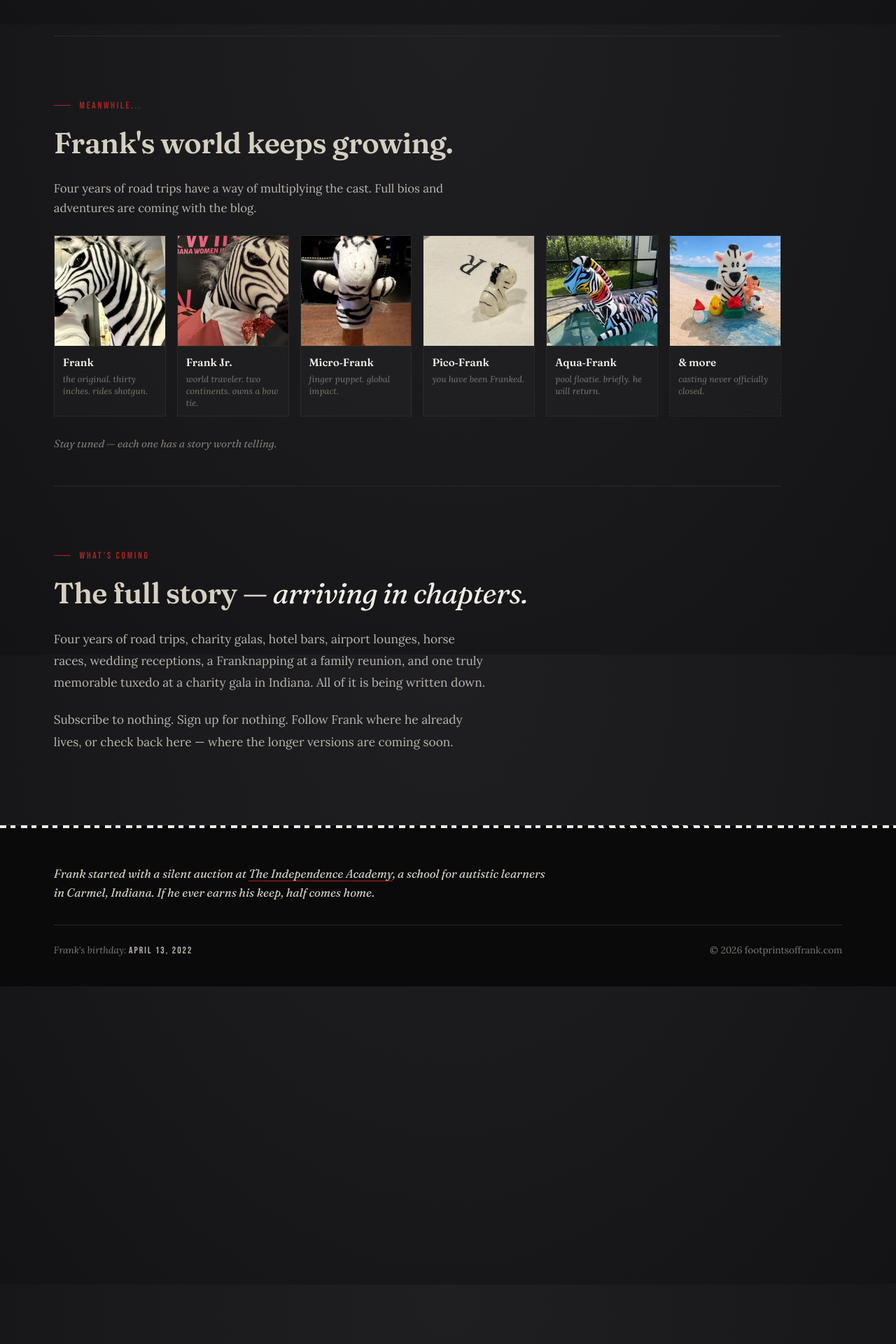
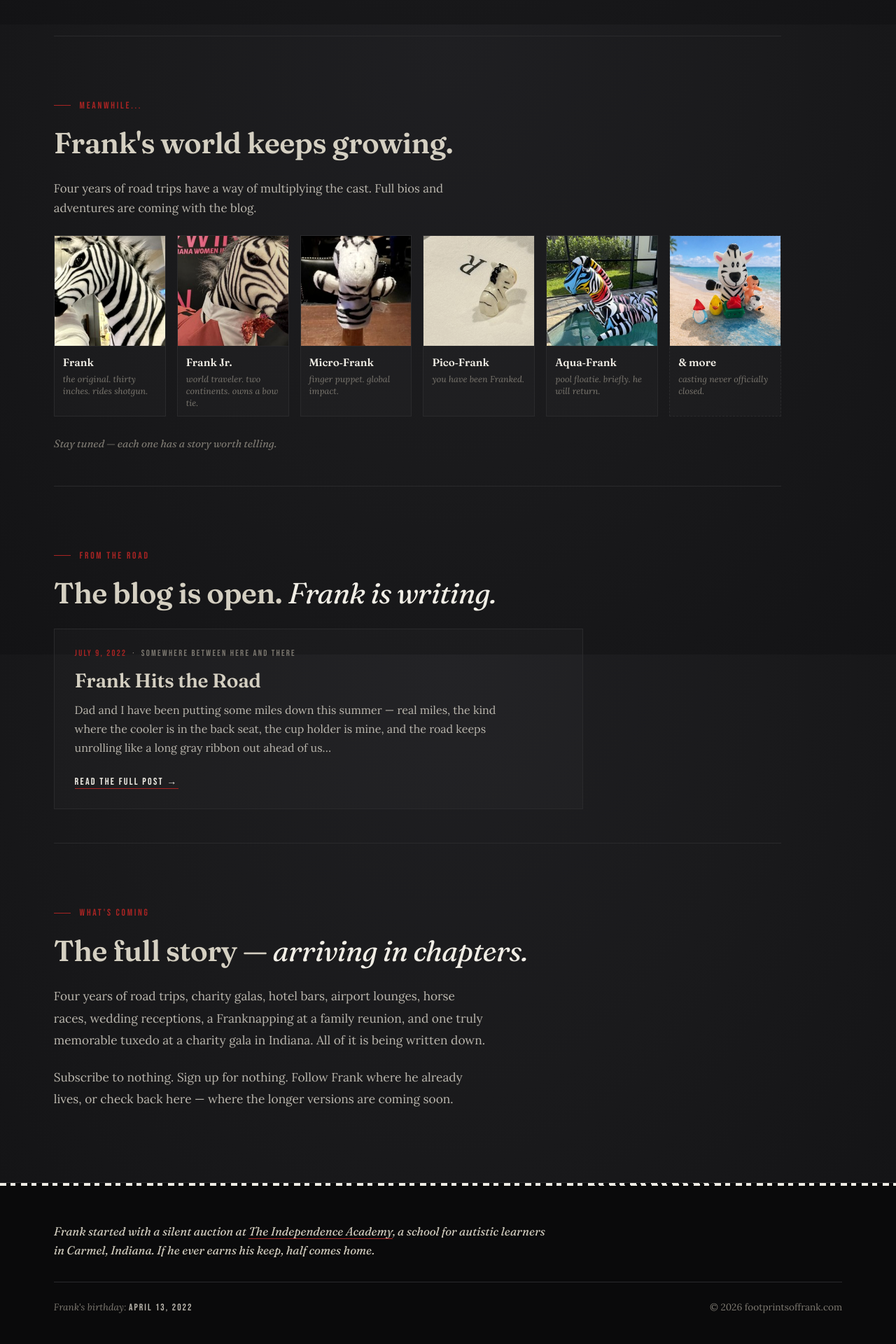
Before and after one commit to iMacDude/footprintsoffrank.com, a Jekyll site: the page index.html, which Jekyll copies as it is, in a window 1280 px wide. Shown: the part 2665-4585 px from the top of the page at 70% size. Built offline with Jekyll 4.4.1, drawn with Linux system fonts in a browser that asks for light colours; before the commit the page ends 4074 px from its top, so only the background shows below that.

Commit message:
Correct Belen family in CLAUDE.md, surface first post on homepage
- CLAUDE.md: Captain L. Belen is John's *brother* (retired police captain),
  not his father. Francis "Frank" Belen Sr. is John's father and Frank the
  zebra's namesake. Affects Sections 4 and 10.
- index.html: new "From the road" section between cast and coming,
  card-formats the first published post.
- Add .gitignore for .DS_Store and Jekyll build artifacts.

```diff
--- a/index.html
+++ b/index.html
@@ -134,6 +134,20 @@ h2.section-title em{font-style:italic;font-weight:400;color:var(--fg)}
 /* CAST PHOTOS */
 .cast-photos{display:flex;gap:1.5rem;flex-wrap:wrap;margin-top:2.5rem;align-items:flex-start}
 .cast-photo-item{flex:1;min-width:200px;max-width:280px}
+
+/* LATEST */
+.latest .post-list{display:grid;grid-template-columns:1fr;gap:1.5rem;margin-top:1rem;max-width:42em}
+.post-card{border:1px solid var(--edge);background:rgba(255,255,255,.02);padding:1.6rem 1.8rem;transition:border-color .25s ease}
+.post-card:hover{border-color:var(--red)}
+.post-card-meta{font-family:'Bebas Neue',sans-serif;letter-spacing:.18em;font-size:.78rem;color:var(--red);margin-bottom:.7rem;display:flex;align-items:center;gap:.5rem;flex-wrap:wrap}
+.post-card-meta .post-card-loc{color:var(--fg3)}
+.post-card-meta .post-card-loc::before{content:'·';color:var(--fg3);margin-right:.5rem}
+.post-card-title{font-family:'Fraunces',serif;font-weight:600;font-size:clamp(1.4rem,2.4vw,1.75rem);line-height:1.2;margin-bottom:.7rem;letter-spacing:-.01em}
+.post-card-title a{color:var(--paper);text-decoration:none;transition:color .25s}
+.post-card-title a:hover{color:var(--red)}
+.post-card-excerpt{font-family:'Lora',serif;font-size:1rem;color:var(--fg2);line-height:1.7;margin-bottom:1.1rem;max-width:38em}
+.post-card-cta{font-family:'Bebas Neue',sans-serif;letter-spacing:.16em;font-size:.88rem;color:var(--fg);text-decoration:none;border-bottom:1px solid var(--red);padding-bottom:1px;transition:color .2s}
+.post-card-cta:hover{color:var(--red)}
 
 /* COMING */
 .coming .body-prose p{color:var(--fg2)}
@@ -355,6 +369,24 @@ footer::before{content:'';position:absolute;top:0;left:0;right:0;height:4px;back
     <p class="cast-note">Stay tuned &mdash; each one has a story worth telling.</p>
   </section>
 
+  <section class="latest">
+    <div class="section-label">From the road</div>
+    <h2 class="section-title">The blog is open. <em>Frank is writing.</em></h2>
+    <div class="post-list">
+      <article class="post-card">
+        <div class="post-card-meta">
+          <time datetime="2022-07-09">July 9, 2022</time>
+          <span class="post-card-loc">Somewhere Between Here and There</span>
+        </div>
+        <h3 class="post-card-title"><a href="/2022/07/frank-hits-the-road/">Frank Hits the Road</a></h3>
+        <p class="post-card-excerpt">
+          Dad and I have been putting some miles down this summer &mdash; real miles, the kind where the cooler is in the back seat, the cup holder is mine, and the road keeps unrolling like a long gray ribbon out ahead of us&hellip;
+        </p>
+        <a class="post-card-cta" href="/2022/07/frank-hits-the-road/">Read the full post &rarr;</a>
+      </article>
+    </div>
+  </section>
+
   <section class="coming">
     <div class="section-label">What's coming</div>
     <h2 class="section-title">The full story &mdash; <em>arriving in chapters.</em></h2>
```
Also changed, not shown: CLAUDE.md (+5 -4 lines), 1 other file.
